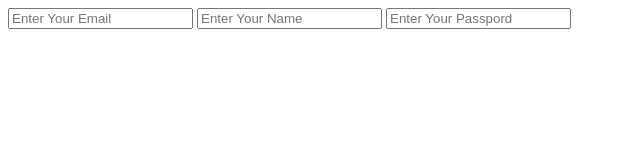
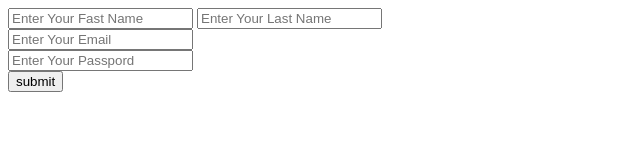
Before and after one commit to naayeem01/cvgd001, a plain HTML site: page form.html in a window 1280 px wide. Shown: the whole page, without its empty margins (0-640 px from the left). Drawn offline with Linux system fonts and the light colour scheme.

Commit message:
Button added and upfate form

```diff
--- a/form.html
+++ b/form.html
@@ -8,9 +8,11 @@
 </head>
 <body>
     <form action="">
-        <input type="email" name="" id="" placeholder="Enter Your Email">
-        <input type="text" name="" id="" placeholder="Enter Your Name">
-        <input type="password" name="" id="" placeholder="Enter Your Passpord">
+        <input type="text" name="" id="" placeholder="Enter Your Fast Name">
+        <input type="text" name="" id="" placeholder="Enter Your Last Name"> <br>
+        <input type="email" name="" id="" placeholder="Enter Your Email"> <br>
+        <input type="password" name="" id="" placeholder="Enter Your Passpord"> <br>
+        <input type="submit" value="submit">
     </form>
 </body>
 </html>
```
